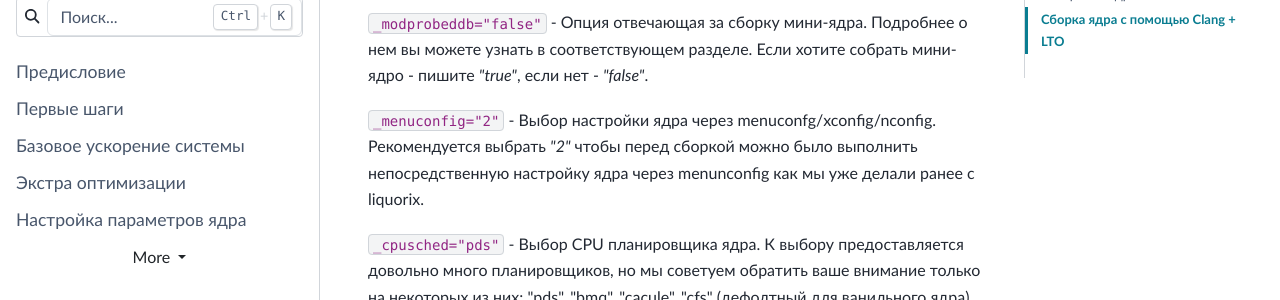
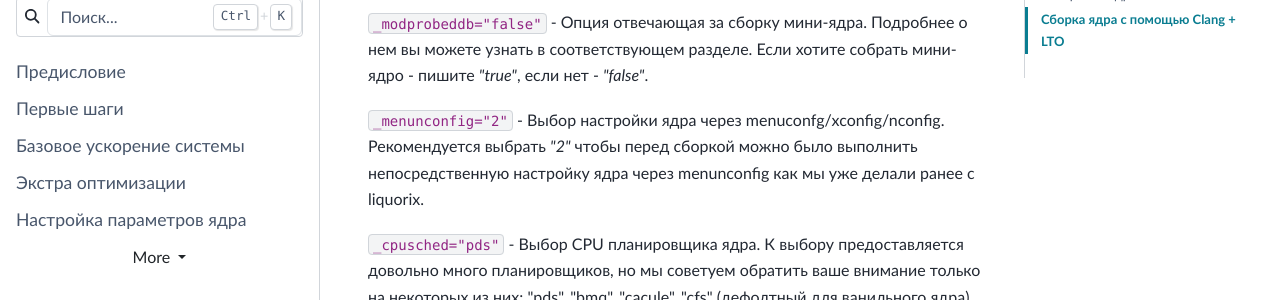
Before and after one commit to ventureoo/ARU, a Sphinx documentation site: the page built from docs/source/custom-kernels.rst, in a window 1280 px wide and 1400 px high, scrolled down 6423 px. Shown: the part 147-447 px from the top of the window. Built offline with Sphinx 7.4.7 and the PyData theme 0.15.4, drawn with Linux system fonts in a browser that asks for light colours; some of the changed text lies outside the part shown.

Commit message:
custom-kernels: Fix option names for linux-tkg
Closes: https://codeberg.org/ventureo/ARU/issues/95

```diff
--- a/docs/source/custom-kernels.rst
+++ b/docs/source/custom-kernels.rst
@@ -265,7 +265,7 @@ linux-tkg
 Подробнее о нем вы можете узнать в соответствующем разделе. Если
 хотите собрать мини-ядро - пишите *"true"*, если нет - *"false"*.
 
-``_menuconfig="2"`` - Выбор настройки ядра через
+``_menunconfig="2"`` - Выбор настройки ядра через
 menuconfg/xconfig/nconfig. Рекомендуется выбрать *"2"* чтобы перед
 сборкой можно было выполнить непосредственную настройку ядра через
 menunconfig как мы уже делали ранее с liquorix.
```
Also changed, not shown: other parts of docs/source/custom-kernels.rst (+1 -1 lines).
